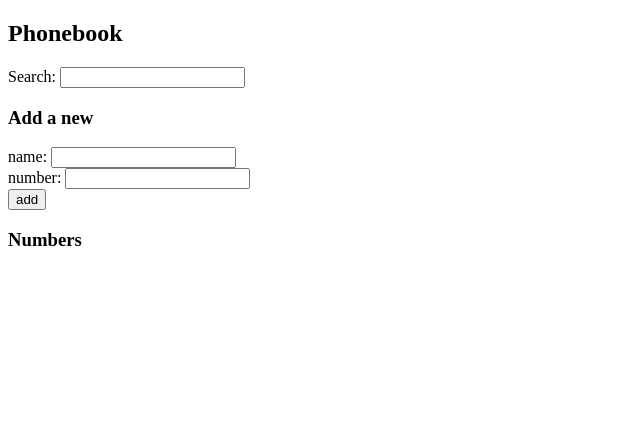
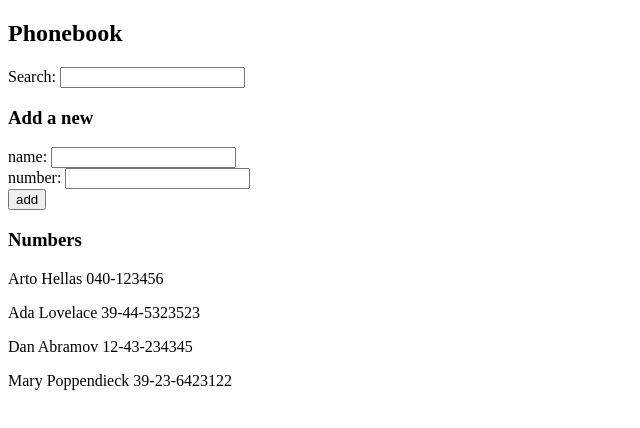
Before and after one commit to thawrieh/puhelinluettelo, a React (Vite) app: page / in a window 1280 px wide. Shown: the top 428 px of the page, without its empty margins (0-640 px from the left). Built offline with nearby package versions, Linux system fonts and the light colour scheme; data requests are answered from the project's data file.

Commit message:
task2.11

```diff
--- a/package.json
+++ b/package.json
@@ -10,6 +10,7 @@
     "preview": "vite preview"
   },
   "dependencies": {
+    "axios": "^1.6.2",
     "react": "^18.2.0",
     "react-dom": "^18.2.0"
   },
@@ -21,6 +22,7 @@
     "eslint-plugin-react": "^7.32.2",
     "eslint-plugin-react-hooks": "^4.6.0",
     "eslint-plugin-react-refresh": "^0.4.3",
+    "json-server": "^0.17.4",
     "vite": "^4.4.5"
   }
 }
--- a/src/App.jsx
+++ b/src/App.jsx
@@ -1,13 +1,25 @@
-import React, { useState } from 'react';
+import React, { useState,useEffect } from 'react';
 import Filter from './Filter';
 import PersonForm from './PersonForm';
 import Persons from './Persons';
-
+import axios from "axios";
 const App = () => {
   const [persons, setPersons] = useState([]);
   const [newName, setNewName] = useState('');
   const [newNumber, setNewNumber] = useState('');
   const [searchTerm, setSearchTerm] = useState('');
+
+  useEffect(() => {
+    axios
+      .get("http://localhost:3001/persons")
+      .then((response) => {
+        setPersons(response.data);
+      })
+      .catch((error) => {
+        console.error("Error fetching data:", error);
+      });
+  }, []);
+
 
   const handleNameChange = (event) => {
     setNewName(event.target.value);
--- /dev/null
+++ b/src/db.json
@@ -0,0 +1,24 @@
+{
+    "persons":[
+      {
+        "name": "Arto Hellas",
+        "number": "040-123456",
+        "id": 1
+      },
+      {
+        "name": "Ada Lovelace",
+        "number": "39-44-5323523",
+        "id": 2
+      },
+      {
+        "name": "Dan Abramov",
+        "number": "12-43-234345",
+        "id": 3
+      },
+      {
+        "name": "Mary Poppendieck",
+        "number": "39-23-6423122",
+        "id": 4
+      }
+    ]
+  }
```
Also changed, not shown: 1 other file (tests, documents, lock files or other folders).
